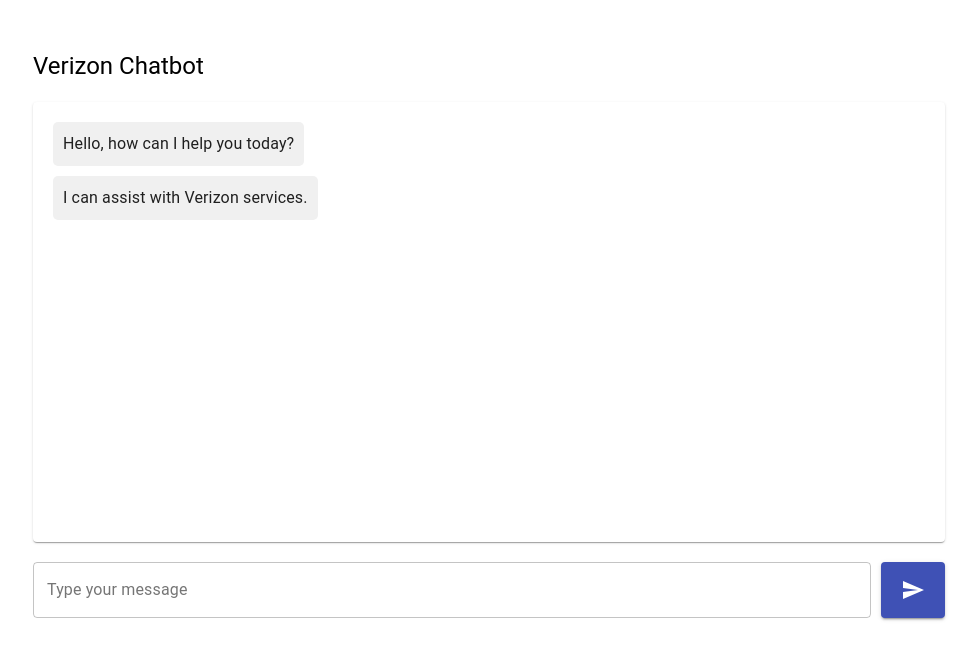
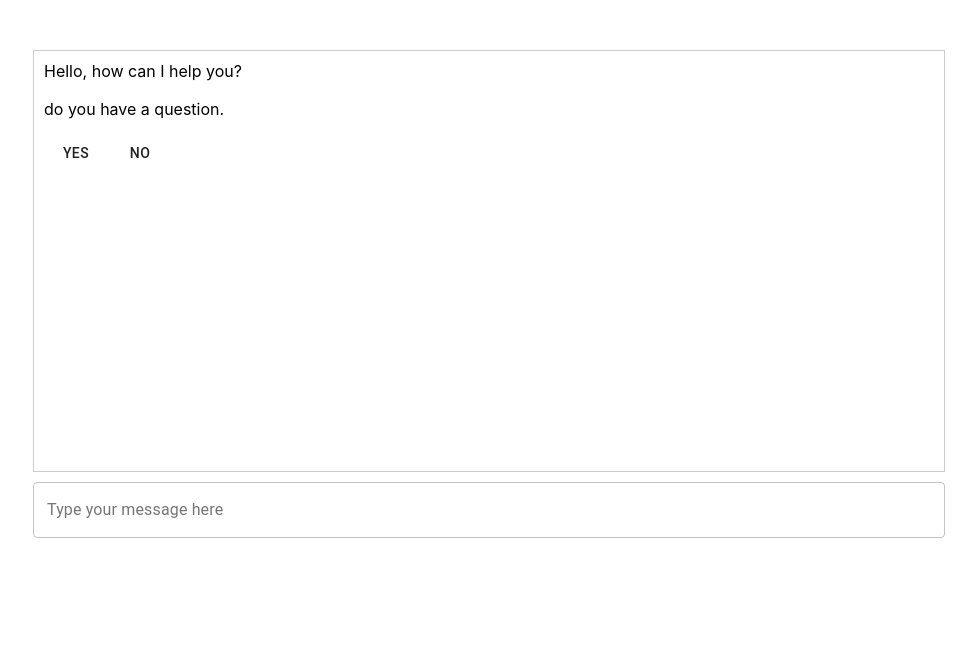
Before and after one commit to aravind06/React-Games, a React (Create React App) app: page / in a window 1280 px wide. Shown: the top 660 px of the page, without its empty margins (151-1128 px from the left). Built offline with nearby package versions, Linux system fonts and the light colour scheme.

Commit message:
chatbot with CTA

```diff
--- a/src/chatbot.js
+++ b/src/chatbot.js
@@ -1,66 +1,65 @@
-// src/components/Chatbot.js
 import React, { useState } from 'react';
-import { Paper, Typography, TextField, Button } from '@material-ui/core';
-import { Send } from '@material-ui/icons';
-
-const mockMessages = [
-  { id: 1, text: 'Hello, how can I help you today?', sender: 'bot' },
-  { id: 2, text: 'I can assist with Verizon services.', sender: 'bot' }
-  // Add more mock messages as needed
-];
+import { TextField, Button, Grid } from '@material-ui/core';
 
 const Chatbot = () => {
-  const [messages, setMessages] = useState(mockMessages);
-  const [input, setInput] = useState('');
+  const [messages, setMessages] = useState([
+    { text: "Hello, how can I help you?", type: "bot" },
+    { text: "do you have a question.", type: "bot" , summary: true}
+  ]);
 
-  const handleSendMessage = () => {
-    if (input.trim() === '') return;
-    const newMessages = [...messages, { id: messages.length + 1, text: input, sender: 'user' }];
+  const handleMessageSend = (message) => {
+    // Simulate backend call
+    let newMessages = [...messages];
+    newMessages.push({ text: message, type: "user" });
+
+    if (message.toLowerCase() === "yes" && newMessages[newMessages.length - 2].summary) {
+      // Handle yes button click
+      //newMessages.push({ text: "Yes clicked", type: "user" });
+    } else if (message.toLowerCase() === "no" && newMessages[newMessages.length - 2].summary) {
+      // Handle no button click
+      //newMessages.push({ text: "No clicked", type: "user" });
+    } else {
+      // Normal bot response
+      newMessages.push({ text: "I'm sorry, I didn't understand that.", type: "bot" });
+    }
+
     setMessages(newMessages);
-    setInput('');
-    //setMessages([...messages, { id: messages.length + 2, text: "hola", sender: 'bot' }]);
-    // Here you would send the input to your chatbot service and handle the response
-    setTimeout(() => {
-        const botResponse = { id: newMessages.length + 1, text: 'I am a bot response.', sender: 'bot' };
-        setMessages([...newMessages, botResponse]);
-      }, 500);
   };
 
   return (
     <div>
-      <Typography variant="h5">Verizon Chatbot</Typography>
-      <Paper style={{ padding: '20px', margin: '20px 0', height: '400px', overflowY: 'auto' }}>
-        {messages.map(message => (
-          <Message key={message.id} text={message.text} sender={message.sender} />
+      <div style={{ height: '400px', overflowY: 'scroll', border: '1px solid #ccc', padding: '10px', marginBottom: '10px' }}>
+        {messages.map((message, index) => (
+          <div key={index} style={{ marginBottom: '10px' }}>
+            {message.type === 'bot' ? (
+              <Grid container spacing={2}>
+                <Grid item xs={12}>
+                  {message.text}
+                </Grid>
+                {message.summary && (
+                  <Grid item xs={12}>
+                    <Button onClick={() => handleMessageSend('Yes')}>Yes</Button>
+                    <Button onClick={() => handleMessageSend('No')}>No</Button>
+                  </Grid>
+                )}
+              </Grid>
+            ) : (
+              <div style={{ textAlign: 'right' }}>{message.text}</div>
+            )}
+          </div>
         ))}
-      </Paper>
-      <div style={{ display: 'flex' }}>
-        <TextField
-          label="Type your message"
-          variant="outlined"
-          style={{ flex: 1, marginRight: '10px' }}
-          value={input}
-          onChange={e => setInput(e.target.value)}
-          onKeyDown={e => {
-            if (e.key === 'Enter') {
-              handleSendMessage();
-            }
-          }}
-        />
-        <Button variant="contained" color="primary" onClick={handleSendMessage}>
-          <Send />
-        </Button>
       </div>
-    </div>
-  );
-};
-
-const Message = ({ text, sender }) => {
-  return (
-    <div style={{ textAlign: sender === 'bot' ? 'left' : 'right', marginBottom: '10px' }}>
-      <Typography variant="body1" style={{ backgroundColor: sender === 'bot' ? '#f0f0f0' : '#d9f1ff', padding: '10px', borderRadius: '5px', display: 'inline-block' }}>
-        {text}
-      </Typography>
+      <TextField
+        label="Type your message here"
+        variant="outlined"
+        fullWidth
+        onKeyPress={(e) => {
+          if (e.key === 'Enter') {
+            handleMessageSend(e.target.value);
+            e.target.value = '';
+          }
+        }}
+      />
     </div>
   );
 };
```
